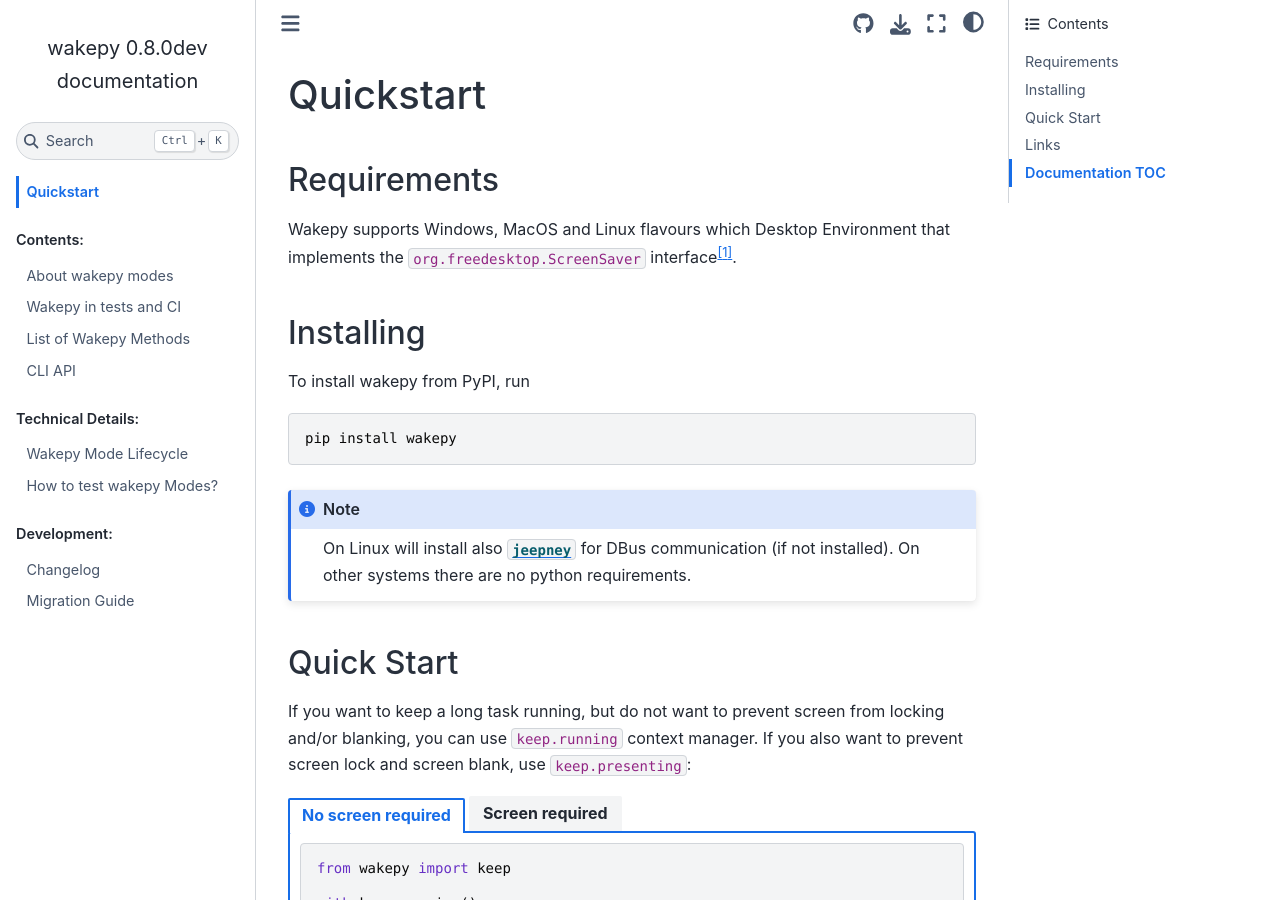
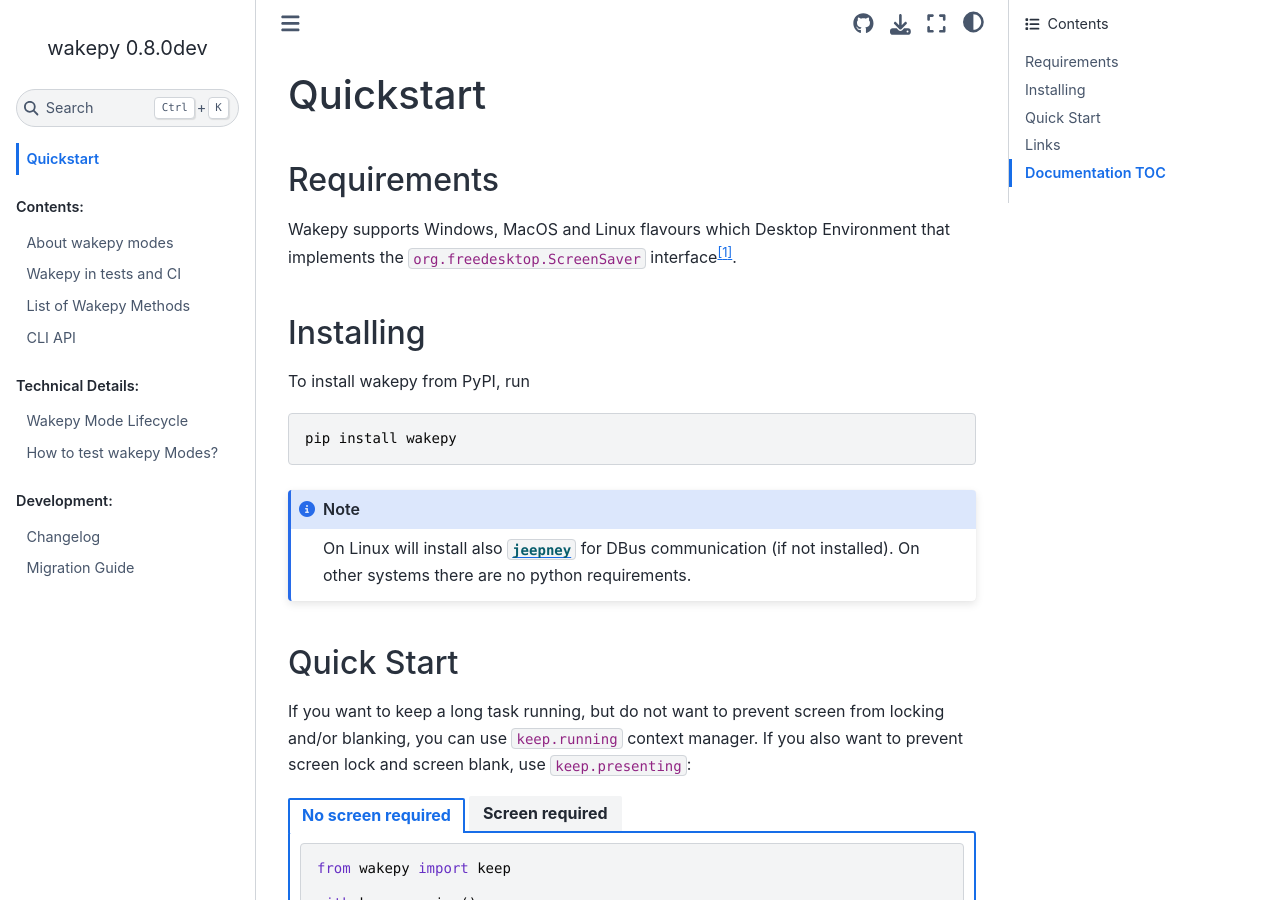
Before and after one commit to fohrloop/wakepy, a Sphinx documentation site: the page built from docs/source/index.md, in a window 1280 px wide and 900 px high. Built offline with Sphinx 7.4.7 and the Sphinx Book theme 1.1.4, drawn with Linux system fonts in a browser that asks for light colours; pages that are not in the unit, such as notebooks, are missing from menus.

Commit message:
remove the 'documentation' string from the docs title

```diff
--- a/docs/source/conf.py
+++ b/docs/source/conf.py
@@ -83,7 +83,7 @@
 # a list of builtin themes.
 #
 html_theme = "sphinx_book_theme"
-
+html_title = f"wakepy {__version__}"
 html_theme_options = {
     "repository_url": "https://github.com/fohrloop/wakepy",
     "use_repository_button": True,
```
